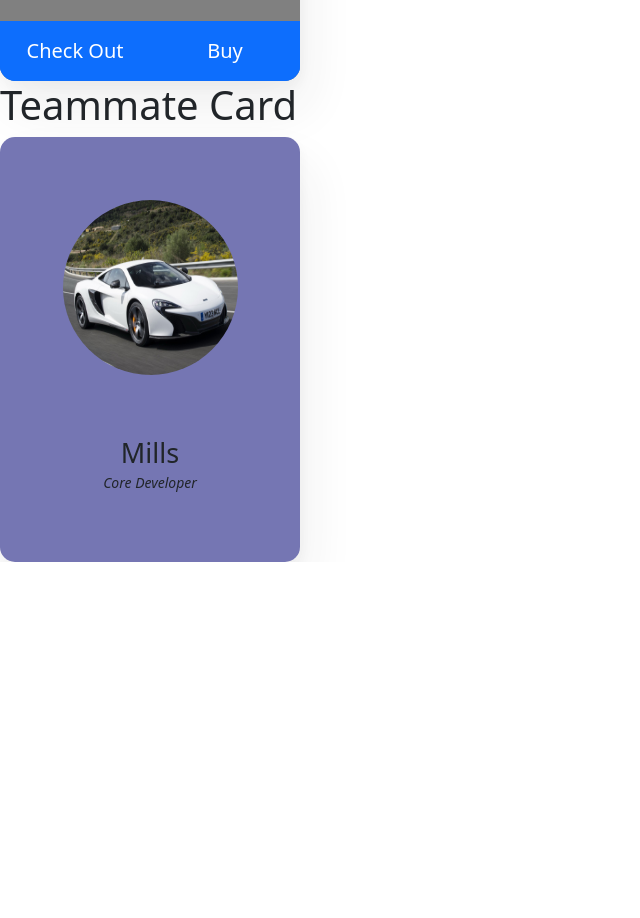
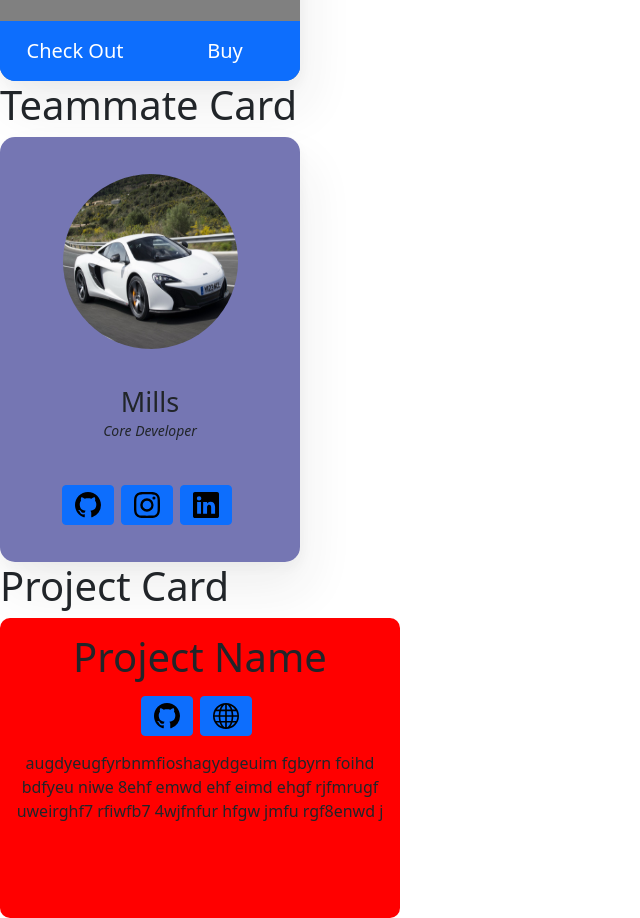
Before and after one commit to milindvishnoi/CardsMadeEasy, a plain HTML site: page index.html in a window 1280 px wide. Shown: the part 400-1318 px from the top of the page, without its empty margins (0-640 px from the left). Before the commit the page ends 962 px from the top, so only its background shows below. Drawn offline with nearby package versions, Linux system fonts and the light colour scheme.

Commit message:
Added project card design with link buttons

```diff
--- a/cardsMadeEasy.css
+++ b/cardsMadeEasy.css
@@ -1,6 +1,15 @@
 a {
   text-decoration: none;
   color: inherit;
+}
+
+.link-container {
+  display: flex;
+}
+
+.links {
+  height: 40px;
+  margin-right: 7px;
 }
 
 .general-card {
@@ -67,8 +76,39 @@ a {
   font-style: italic;
 }
 
-.teammate-card img {
+.teammate-card-profilepic {
   border-radius: 50%;
   width: 175px;
   height: 175px;
 }
+
+.project-card {
+  min-height: 300px;
+	width: 400px;
+  min-height: 300px;
+  border-radius: 10px;
+  overflow: hidden;
+}
+
+.project-card-front {
+  position: relative;
+  width: fit-content;
+  height: fit-content;
+  min-height: 300px;
+  text-align: center;
+  display: flex;
+  flex-direction: column;
+  align-items: left;
+}
+
+.project-card h1 {
+  margin: 15px 15px 15px;
+}
+
+.project-card p {
+  margin: 0 10px 0;
+}
+
+.project-card-links {
+  margin: 0 10px 15px;
+}
--- a/cardsMadeEasy.js
+++ b/cardsMadeEasy.js
@@ -3,6 +3,8 @@ const log = console.log;
 const create = document.createElement;
 log('----------');
 log('Entered cardsMadeEasy js file');
+
+const logoLocation = './logo-svgs/'
 
 class Card {
   constructor(selector, id) {
@@ -39,6 +41,14 @@ class Card {
     this.mainDiv.append(this.card)
   }
 
+  makeProjectCard(name, desc, links) {
+    this._setUpProjectFrontView(name, desc, links)
+    this.card.className = 'project-card'
+
+    this.card.appendChild(this.frontView)
+    this.mainDiv.appendChild(this.card)
+  }
+
   _setupGeneralFrontView(title, desc, imgSrc, button1, button2) {
     // Setting up the img
     const imgContainer = document.createElement('div')
@@ -64,8 +74,8 @@ class Card {
     // Setting up the buttons
     if (Object.entries(button1).length && Object.entries(button2).length) {
       const buttonContainer = document.createElement('div')
-      buttonContainer.appendChild(this.createButton(button1))
-      buttonContainer.appendChild(this.createButton(button2))
+      buttonContainer.appendChild(this._createButton(button1))
+      buttonContainer.appendChild(this._createButton(button2))
       this.frontView.appendChild(buttonContainer)
     }
   }
@@ -73,9 +83,12 @@ class Card {
   _setUpTeammateFrontView(name, title, imgSrc, links) {
     this.frontView.className = 'teammate-card-front'
 
+    // Adding image for the card
     const image = document.createElement('img')
+    image.className = 'teammate-card-profilepic'
     image.src = imgSrc
 
+    // To display name and job title
     const textContainer = document.createElement('div')
     const nameDisplay = document.createElement('h1')
     nameDisplay.innerHTML = name
@@ -86,6 +99,41 @@ class Card {
 
     this.frontView.appendChild(image)
     this.frontView.appendChild(textContainer)
+    // Setup the links
+    this.frontView.appendChild(this._setUpLinks(links))
+  }
+
+  _setUpProjectFrontView(name, desc, links) {
+    this.frontView.className = 'project-card-front'
+
+    const projectNameContainer = document.createElement('h1')
+    projectNameContainer.innerHTML = name
+    this.frontView.appendChild(projectNameContainer)
+
+    const linksContainer =  this._setUpLinks(links)
+    linksContainer.className = 'project-card-links'
+    this.frontView.appendChild(linksContainer)
+
+    const projectDesc = document.createElement('p')
+    projectDesc.innerHTML = desc
+    this.frontView.appendChild(projectDesc)
+  }
+
+  _setUpLinks(links, project) {
+    const linkContainer = document.createElement('div')
+    linkContainer.className = 'link-container'
+
+    for (let l in links) {
+      const link = document.createElement('a')
+      link.href = links[l]
+      const logo = document.createElement('img')
+      logo.src = `${logoLocation}${l}.svg`
+      logo.className = 'links btn btn-primary'
+      link.appendChild(logo)
+      linkContainer.appendChild(link)
+    }
+
+    return linkContainer
   }
 
   // addBackView(title, desc) {
@@ -112,7 +160,7 @@ class Card {
     this.frontView.style.backgroundColor = color
   }
 
-  createButton(buttonInfo) {
+  _createButton(buttonInfo) {
     // Creating button using the info provided in a JS object
     const buttonDisplay = document.createElement('button')
     buttonDisplay.innerHTML = buttonInfo.text
@@ -120,7 +168,6 @@ class Card {
 
     // Adding bootstrap styling
     buttonDisplay.className = 'btn btn-primary btn-lg'
-    // buttonDisplay.role = 'button'
 
     // returning the created button
     return buttonDisplay
--- a/example.js
+++ b/example.js
@@ -25,5 +25,19 @@ card1.addBackGroundColor('grey')
 //                       )
 
 const card2 = new Card('card2', 'card-id-2')
-card2.makeTeammateCard('Mills', 'Core Developer', './img/mclaren.jpeg', [])
+card2.makeTeammateCard('Mills', 'Core Developer', './img/mclaren.jpeg',
+  {
+    'github': 'https://github.com/milindvishnoi',
+    'instagram': 'https://www.instagram.com/',
+    'linkedin': 'https://linkedin.com'
+  }
+)
 card2.addBackGroundColor('#7576b3')
+
+const card3 = new Card('card3', 'card-id-3')
+card3.makeProjectCard('Project Name', 'augdyeugfyrbnmfioshagydgeuim fgbyrn foihd bdfyeu niwe 8ehf emwd ehf eimd ehgf rjfmrugf uweirghf7 rfiwfb7 4wjfnfur hfgw jmfu rgf8enwd j',
+{
+  'github': 'https://github.com/milindvishnoi',
+  'url': 'https://google.com'
+})
+card3.addBackGroundColor('red')
--- a/index.html
+++ b/index.html
@@ -27,5 +27,7 @@
     <div id='card1'></div>
     <h1>Teammate Card</h1>
     <div id='card2'></div>
+    <h1>Project Card</h1>
+    <div id='card3'></div>
   </body>
 </html>
```
Also changed, not shown: logo-svgs/discord.svg (added), logo-svgs/email.svg (added), logo-svgs/facebook.svg (added), logo-svgs/github.svg (added), logo-svgs/instagram.svg (added), logo-svgs/linkedin.svg (added), logo-svgs/twitter.svg (added), logo-svgs/url.svg (added), 2 other files.
